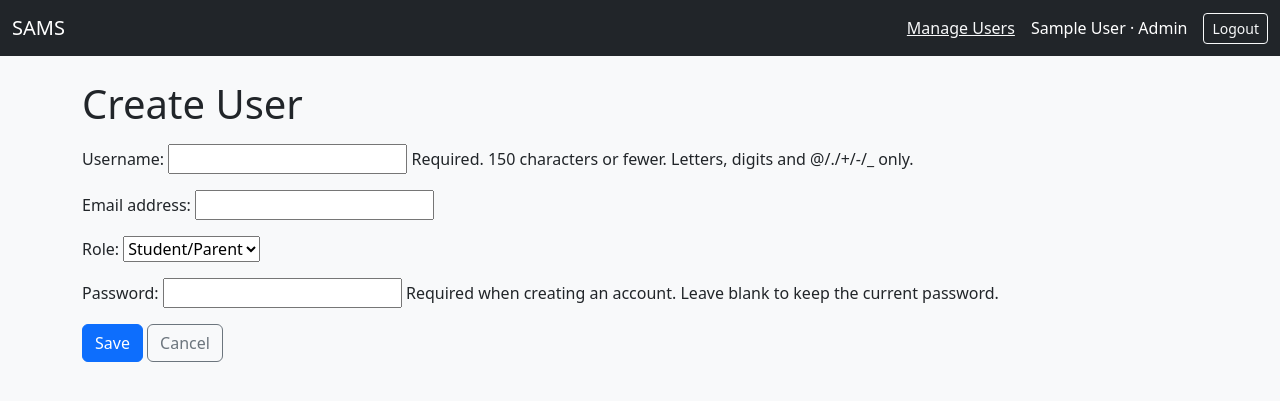
After one commit to Smart-Attendance-Management-System/Student-Attendance-Management-System, a Django app: page /accounts/users/create/ in a window 1280 px wide. The commit adds this page. Shown: the top 401 px of the page. Run offline with Django 5.2, Linux system fonts and the light colour scheme; a user stored in the database is signed in; tables that the repository leaves empty hold one stand-in row (values such as "Sample post").

Commit message:
Add admin user account management
Co-authored-by: Copilot <223556219+Copilot@users.noreply.github.com>

```diff
--- /dev/null
+++ b/accounts/forms.py
@@ -0,0 +1,40 @@
+from django import forms
+from django.contrib.auth import get_user_model
+from django.contrib.auth.password_validation import validate_password
+
+User = get_user_model()
+
+
+class UserAccountForm(forms.ModelForm):
+    password = forms.CharField(
+        widget=forms.PasswordInput,
+        required=False,
+        help_text="Required when creating an account. Leave blank to keep the current password.",
+    )
+
+    class Meta:
+        model = User
+        fields = ("username", "email", "role")
+
+    def __init__(self, *args, **kwargs):
+        super().__init__(*args, **kwargs)
+        if self.instance.pk:
+            self.fields["password"].required = False
+        else:
+            self.fields["password"].required = True
+
+    def clean_password(self):
+        password = self.cleaned_data.get("password")
+        if password:
+            validate_password(password, self.instance)
+        return password
+
+    def save(self, commit=True):
+        user = super().save(commit=False)
+        password = self.cleaned_data.get("password")
+        if password:
+            user.set_password(password)
+        if commit:
+            user.save()
+            self.save_m2m()
+        return user
--- /dev/null
+++ b/accounts/templates/accounts/user_form.html
@@ -0,0 +1,13 @@
+{% extends "pages/base.html" %}
+
+{% block title %}{{ title }} | SAMS{% endblock %}
+
+{% block content %}
+<h1>{{ title }}</h1>
+<form method="post" class="mt-3" novalidate>
+  {% csrf_token %}
+  {{ form.as_p }}
+  <button class="btn btn-primary" type="submit">Save</button>
+  <a class="btn btn-outline-secondary" href="{% url 'accounts:list' %}">Cancel</a>
+</form>
+{% endblock %}
--- /dev/null
+++ b/accounts/urls.py
@@ -0,0 +1,12 @@
+from django.urls import path
+
+from . import views
+
+app_name = "accounts"
+
+urlpatterns = [
+    path("users/", views.user_list, name="list"),
+    path("users/create/", views.user_create, name="create"),
+    path("users/<int:pk>/edit/", views.user_update, name="update"),
+    path("users/<int:pk>/delete/", views.user_delete, name="delete"),
+]
--- a/accounts/views.py
+++ b/accounts/views.py
@@ -1,8 +1,73 @@
 import json
 
+from django.contrib import messages
 from django.contrib.auth import authenticate, login
-from django.http import JsonResponse
+from django.contrib.auth.decorators import login_required
+from django.http import HttpResponseForbidden, JsonResponse
+from django.shortcuts import get_object_or_404, redirect, render
 from django.views.decorators.http import require_POST
+
+from .forms import UserAccountForm
+from .models import User
+from .permissions import IsAdmin
+
+
+def _admin_required(view_func):
+    @login_required(login_url="login")
+    def wrapped(request, *args, **kwargs):
+        if not IsAdmin().has_permission(request, view_func):
+            return HttpResponseForbidden("Only admins can manage user accounts.")
+        return view_func(request, *args, **kwargs)
+
+    wrapped.__name__ = view_func.__name__
+    return wrapped
+
+
+@_admin_required
+def user_list(request):
+    return render(
+        request,
+        "accounts/user_list.html",
+        {"users": User.objects.order_by("username")},
+    )
+
+
+@_admin_required
+def user_create(request):
+    form = UserAccountForm(request.POST or None)
+    if request.method == "POST" and form.is_valid():
+        form.save()
+        messages.success(request, "User account created successfully.")
+        return redirect("accounts:list")
+    return render(
+        request,
+        "accounts/user_form.html",
+        {"form": form, "title": "Create User"},
+    )
+
+
+@_admin_required
+def user_update(request, pk):
+    user = get_object_or_404(User, pk=pk)
+    form = UserAccountForm(request.POST or None, instance=user)
+    if request.method == "POST" and form.is_valid():
+        form.save()
+        messages.success(request, "User account updated successfully.")
+        return redirect("accounts:list")
+    return render(
+        request,
+        "accounts/user_form.html",
+        {"form": form, "title": "Edit User", "account": user},
+    )
+
+
+@_admin_required
+@require_POST
+def user_delete(request, pk):
+    user = get_object_or_404(User, pk=pk)
+    user.delete()
+    messages.success(request, "User account deleted successfully.")
+    return redirect("accounts:list")
 
 
 @require_POST
--- a/pages/templates/pages/base.html
+++ b/pages/templates/pages/base.html
@@ -12,6 +12,9 @@
     <a class="navbar-brand" href="{% url 'pages:home' %}">SAMS</a>
     {% if user.is_authenticated %}
     <div class="d-flex align-items-center gap-3 text-white">
+      {% if user.role == "ADMIN" %}
+      <a class="link-light" href="{% url 'accounts:list' %}">Manage Users</a>
+      {% endif %}
       <span>{{ user.get_full_name|default:user.username }} &middot; {{ user.get_role_display }}</span>
       <form method="post" action="{% url 'pages:logout' %}" class="m-0">
         {% csrf_token %}
--- a/sams_project/urls.py
+++ b/sams_project/urls.py
@@ -48,6 +48,7 @@ subjects_urlpatterns = [
 urlpatterns = [
     path('admin/', admin.site.urls),
     path('api/auth/login', account_views.login_api, name='api_login'),
+    path('accounts/', include(('accounts.urls', 'accounts'), namespace='accounts')),
     path('accounts/login/', auth_views.LoginView.as_view(), name='login'),
     path('students/', include(([
         path('', student_views.student_list, name='list'),
```
Also changed, not shown: accounts/templates/accounts/user_list.html (added, +40 -0 lines), accounts/tests.py (+99 -0 lines), README.md.
